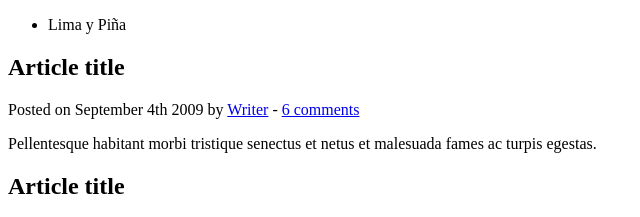
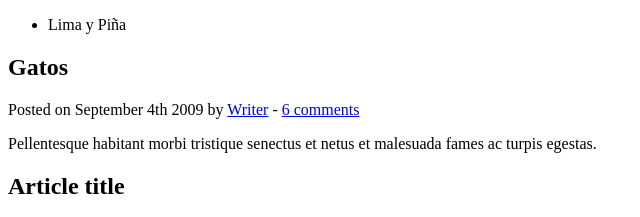
Before and after one commit to albadediegocorrea/demo-repo2, a plain HTML site: page index.html in a window 1280 px wide. Shown: the top 217 px of the page, 0-640 px from the left. Drawn offline with Linux system fonts and the light colour scheme.

Commit message:
Nueva modificacion al index

```diff
--- a/index.html
+++ b/index.html
@@ -21,7 +21,7 @@
 
 		<article>
 			<header>
-				<h2>Article title</h2>
+				<h2>Gatos</h2>
 				<p>Posted on <time datetime="2009-09-04T16:31:24+02:00">September 4th 2009</time> by <a href="#">Writer</a> - <a href="#comments">6 comments</a></p>
 			</header>
 			<p>Pellentesque habitant morbi tristique senectus et netus et malesuada fames ac turpis egestas.</p>
```
